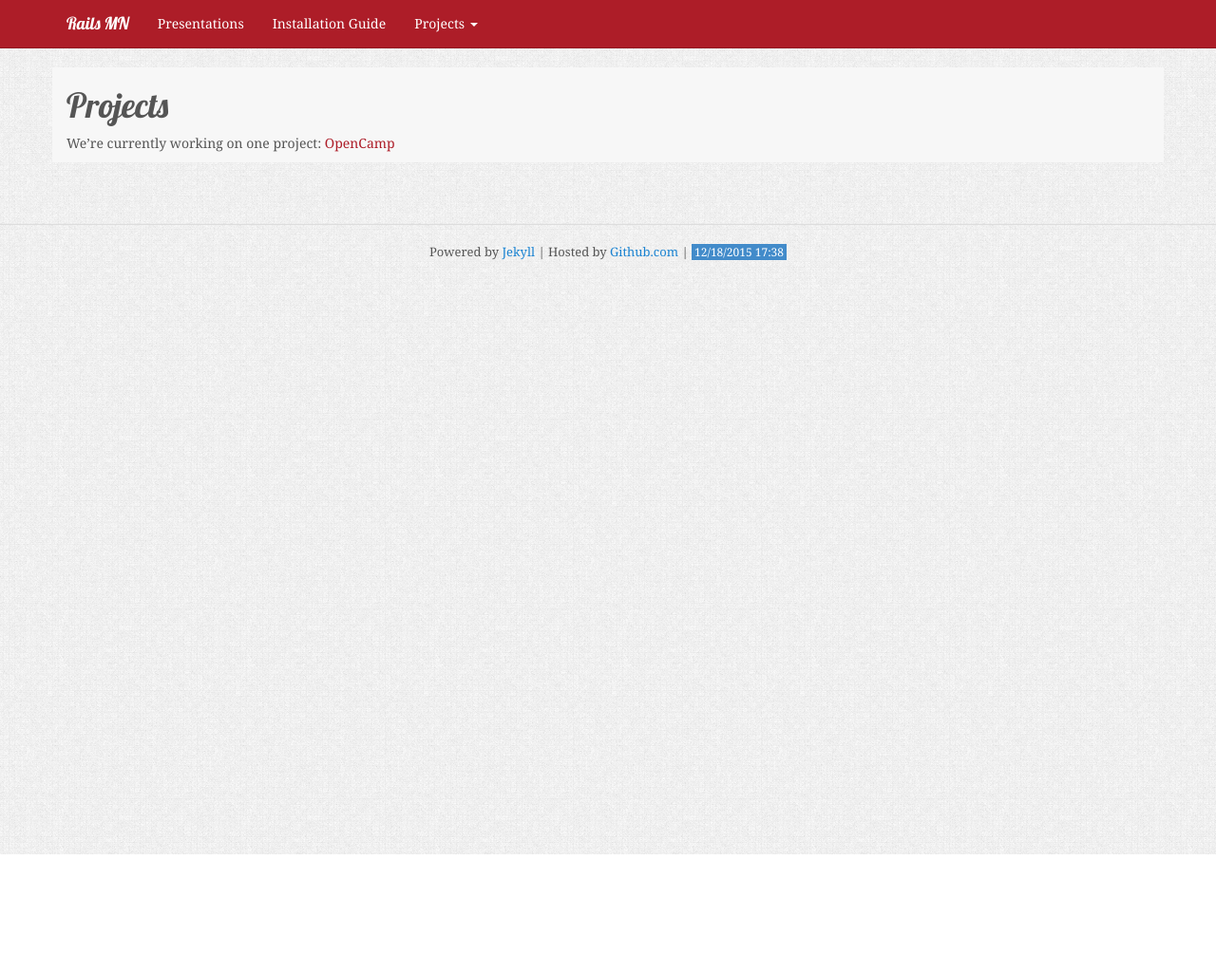
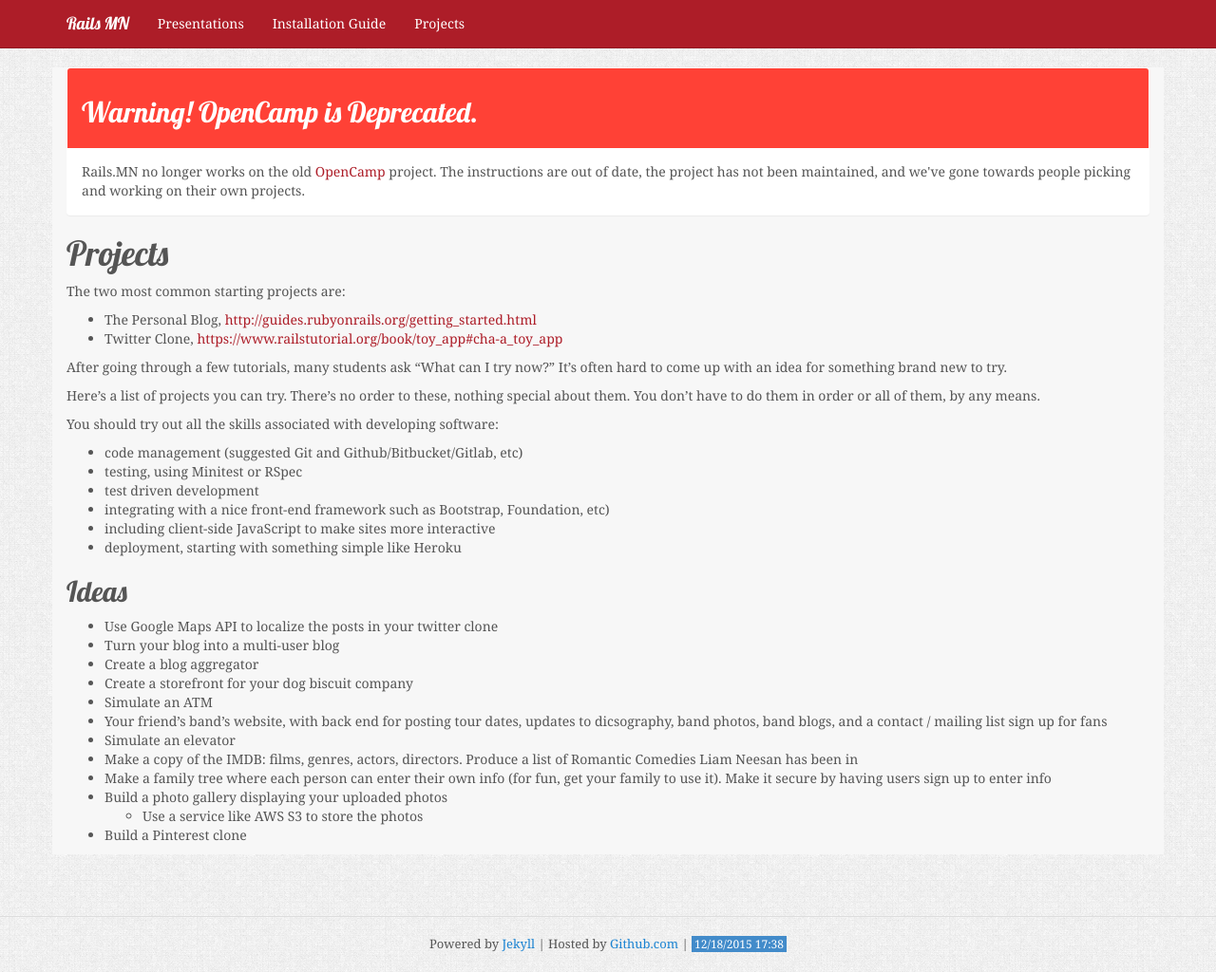
Before and after one commit to railsmn/railsmn.github.io, a Jekyll site: the page built from projects/index.md, in a window 1280 px wide. Shown: the whole page at 95% size. Built offline with Jekyll 4.4.1, drawn with Linux system fonts in a browser that asks for light colours; Markdown is read by kramdown in place of the engine named in the settings; before the commit the page ends 900 px from its top, so only the background shows below that.

Commit message:
Add project ideas, deprecate OpenCamp

```diff
--- a/_includes/navigation.html
+++ b/_includes/navigation.html
@@ -8,12 +8,7 @@
     <ul class="nav navbar-nav">
       <li><a href="/presentations">Presentations</a></li>
       <li><a href="/installation">Installation Guide</a></li>
-      <li class="dropdown">
-        <a class="dropdown-toggle" data-toggle="dropdown" href="/projects/" id="themes">Projects <span class="caret"></span></a>
-        <ul class="dropdown-menu">
-          <li><a href="/projects/open_camp/">OpenCamp</a></li>
-        </ul>
-      </li>
+      <li><a href="/projects">Projects</a></li>
     </ul>
 
   </div>
--- a/projects/index.md
+++ b/projects/index.md
@@ -3,6 +3,46 @@ layout: default
 title: Projects
 ---
 
+<div class="panel panel-danger">
+<header class="panel-heading">
+<h2>Warning! OpenCamp is Deprecated.</h2>
+</header>
+<div class="panel-body">
+Rails.MN no longer works on the old <a href="{{site.baseurl}}/projects/open_camp/">OpenCamp</a> project. The instructions are out of date, the project has not been maintained, and we've gone towards people picking and working on their own projects.
+</div>
+</div>
+
 # Projects
 
-We're currently working on one project: [OpenCamp](open_camp)
+The two most common starting projects are:
+
+* The Personal Blog, <http://guides.rubyonrails.org/getting_started.html>
+* Twitter Clone, <https://www.railstutorial.org/book/toy_app#cha-a_toy_app>
+
+After going through a few tutorials, many students ask "What can I try now?" It's often hard to come up with an idea for something brand new to try.
+
+Here's a list of projects you can try. There's no order to these, nothing special about them. You don't have to do them in order or all of them, by any means.
+
+You should try out all the skills associated with developing software:
+
+* code management (suggested Git and Github/Bitbucket/Gitlab, etc)
+* testing, using Minitest or RSpec
+* test driven development
+* integrating with a nice front-end framework such as Bootstrap, Foundation, etc)
+* including client-side JavaScript to make sites more interactive
+* deployment, starting with something simple like Heroku
+
+## Ideas
+
+* Use Google Maps API to localize the posts in your twitter clone
+* Turn your blog into a multi-user blog
+* Create a blog aggregator
+* Create a storefront for your dog biscuit company
+* Simulate an ATM
+* Your friend's band's website, with back end for posting tour dates, updates to dicsography, band photos, band blogs, and a contact / mailing list sign up for fans
+* Simulate an elevator
+* Make a copy of the IMDB: films, genres, actors, directors. Produce a list of Romantic Comedies Liam Neesan has been in
+* Make a family tree where each person can enter their own info (for fun, get your family to use it). Make it secure by having users sign up to enter info
+* Build a photo gallery displaying your uploaded photos
+  * Use a service like AWS S3 to store the photos
+* Build a Pinterest clone
```
Also changed, not shown: _includes/vm_install_warning.html (+6 -4 lines), installation/index.md (+28 -1 lines), projects/open_camp/index.md (+11 -0 lines).
